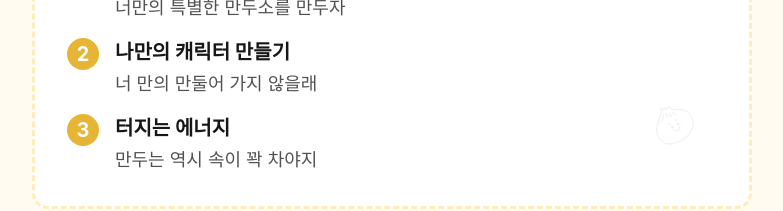
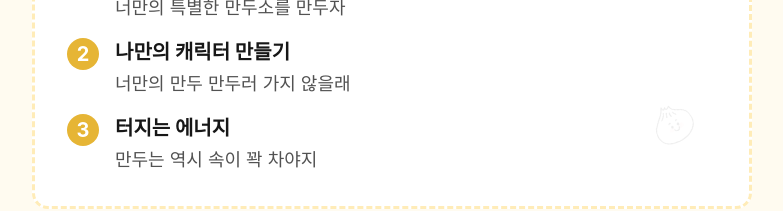
Before and after one commit to ckdduf138/dream_mando, a React (Vite) app: page / in a window 1280 px wide. Shown: the part 1217-1428 px from the top of the page, without its empty margins (248-1031 px from the left). Built offline with nearby package versions, Linux system fonts and the light colour scheme; a web font is replaced by a local one.

Commit message:
feat: 텍스트 수정

```diff
--- a/src/pages/home/StorySection.tsx
+++ b/src/pages/home/StorySection.tsx
@@ -2,7 +2,7 @@ import useInView from '@hooks/useInView'
 import { useFontsReady } from '@hooks/useFontsReady'
 import { TextSkeleton } from '@components/TextSkeleton'
 
-export default function StorySection() {
+const StorySection = () => {
   const showText = useFontsReady()
   const story = useInView<HTMLElement>({ rootMargin: '0px 0px -20% 0px', threshold: 0.1 })
 
@@ -145,7 +145,7 @@ export default function StorySection() {
                         {showText ? (
                           <>
                             <strong className="font-bold text-neutral-900 block mb-1">나만의 캐릭터 만들기</strong>
-                            <p className="text-lg text-neutral-600">너 만의 만둘어 가지 않을래</p>
+                            <p className="text-lg text-neutral-600">너만의 만두 만두러 가지 않을래</p>
                           </>
                         ) : (
                           <div className="space-y-2">
@@ -183,3 +183,5 @@ export default function StorySection() {
     </section>
   )
 }
+
+export default StorySection
```
